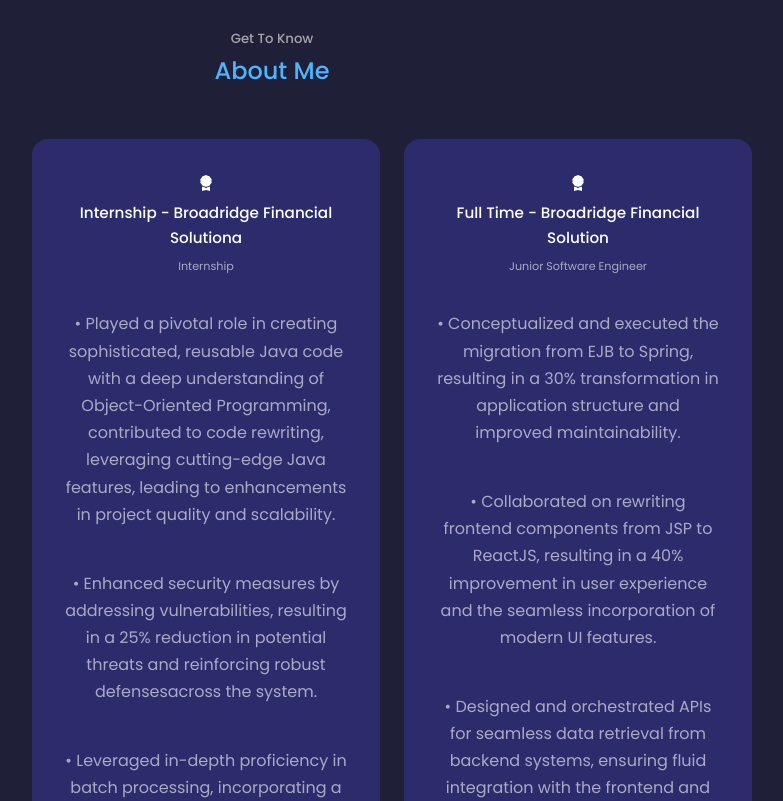
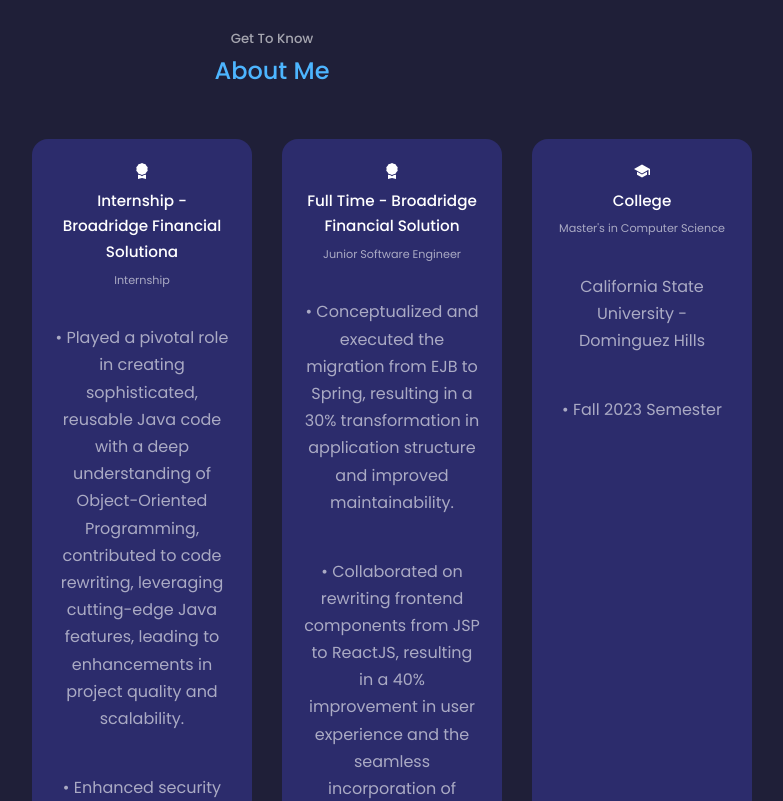
Before and after one commit to Anoopreddy123/PortFolio, a React (Create React App) app: page / in a window 1280 px wide. Shown: the part 900-1701 px from the top of the page, without its empty margins (368-1151 px from the left). Built offline with nearby package versions, Linux system fonts and the light colour scheme.

Commit message:
changing the layout

```diff
--- a/src/Components/About/About.css
+++ b/src/Components/About/About.css
@@ -5,10 +5,10 @@
     padding-left: 15rem;
 }
 
-.about__cards {
+/* .about__cards {
     display: grid;
     grid-template-columns: repeat(auto-fill, minmax(300px, 1fr)); /* Adjust min and max width as needed */
-    gap: 1.5rem;
+  /*  gap: 1.5rem;
 }
 
 
@@ -20,6 +20,23 @@
     transition: var(--transition);
     text-align: center;
 transition: var(--transition);
+} */
+
+.about__cards {
+    display: flex;
+    flex-wrap: wrap; /* Allow cards to wrap to the next line */
+    justify-content: space-between; /* Distribute items evenly along the main axis */
+    gap: 20px; /* Adjust the gap between cards */
+}
+
+.about__card {
+    flex: 0 0 calc(33.33% - 20px); /* Each card takes up 33.33% of the available space minus the gap */
+    background: var(--color-bg-variant);
+    border: 1px solid transparent;
+    border-radius: 1rem;
+    padding: 20px;
+    transition: var(--transition);
+    text-align: center;
 }
 
 .about_card:hover{
```
